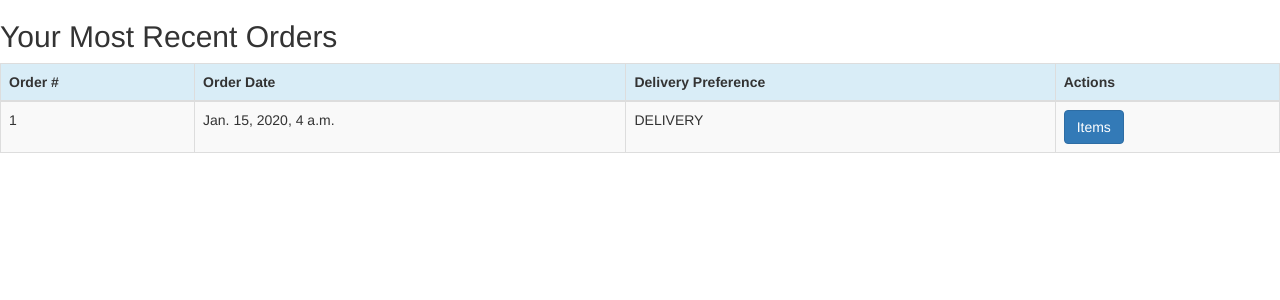
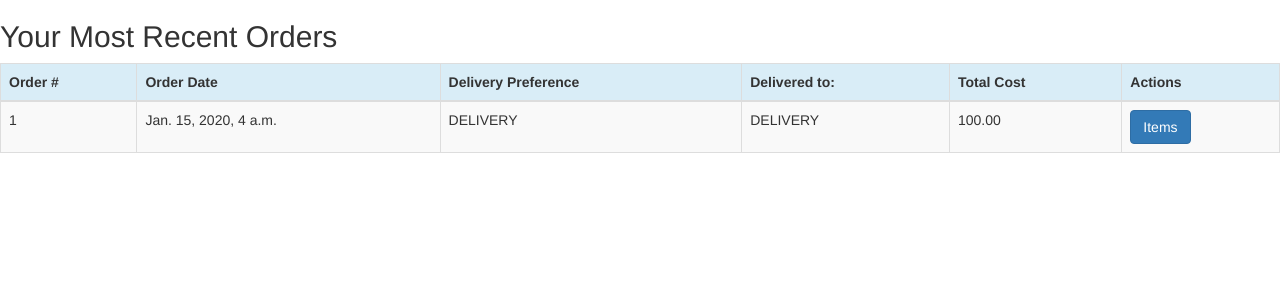
Before and after one commit to cjuanito797/group_project, a Django app: page /myOrders/ in a window 1280 px wide. Shown: the top 300 px of the page. Run offline with Django 3.2, Linux system fonts and the light colour scheme; a user stored in the database is signed in; tables that the repository leaves empty hold one stand-in row (values such as "Sample post"); some libraries are stand-ins or nearby versions.

Commit message:
Update order_list.html

```diff
--- a/chineseSpicyFlavor/templates/account/order_list.html
+++ b/chineseSpicyFlavor/templates/account/order_list.html
@@ -14,6 +14,8 @@
         <th>Order #</th>
         <th>Order Date</th>
         <th>Delivery Preference</th>
+        <th>Delivered to: </th>
+        <th>Total Cost</th>
         <th colspan="2">Actions</th>
     </tr>
 
@@ -26,8 +28,11 @@
             <td>{{ o.id }}</td>
             <td>{{ o.created}}</td>
             <td>{{ o.delivery_pref}}</td>
+            <td>{{ o.delivery_pref }}</td>
+            <td>{{ o.get_total_cost }}</td>
             <td><a href="{% url 'chineseSpicyFlavor:OrderDetail' pk=o.pk%}"
                            class="btn btn-primary">Items</a></td>
+
 
         </tr>
     {% endfor %}
```
